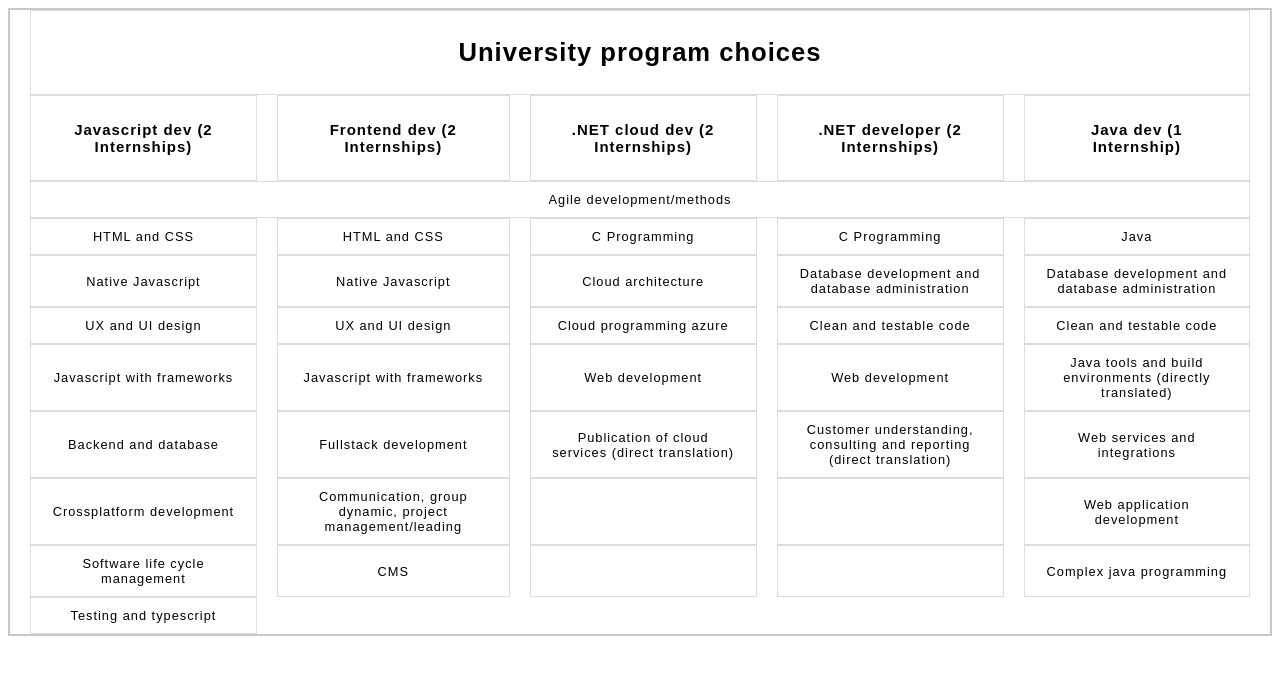
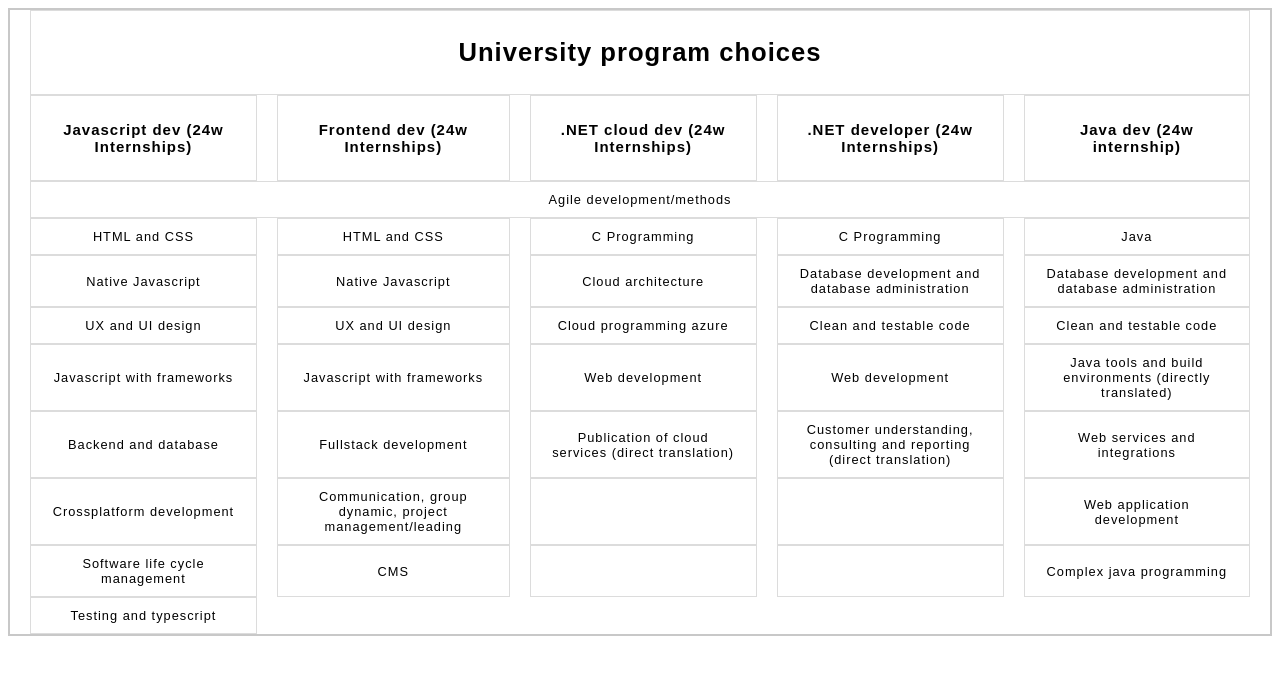
Before and after one commit to JacobRane/university-college-choices, a plain HTML site: page index.html in a window 1280 px wide. Drawn offline with Linux system fonts and the light colour scheme.

Commit message:
Change internship amount

```diff
--- a/index.html
+++ b/index.html
@@ -12,11 +12,11 @@
             <td colspan="5"><h1>University program choices</h1></td>
         </tr>
         <tr>
-            <td><h3>Javascript dev (2 Internships)</h3></td>
-            <td><h3>Frontend dev (2 Internships)</h3></td>
-            <td><h3>.NET cloud dev (2 Internships)</h3></td>
-            <td><h3>.NET developer (2 Internships)</h3></td>
-            <td><h3>Java dev (1 Internship)</h3></td>
+            <td><h3>Javascript dev (24w Internships)</h3></td>
+            <td><h3>Frontend dev (24w Internships)</h3></td>
+            <td><h3>.NET cloud dev (24w Internships)</h3></td>
+            <td><h3>.NET developer (24w Internships)</h3></td>
+            <td><h3>Java dev (24w internship)</h3></td>
         </tr>
         <tr>
             <td colspan="5">Agile development/methods</td>
```
